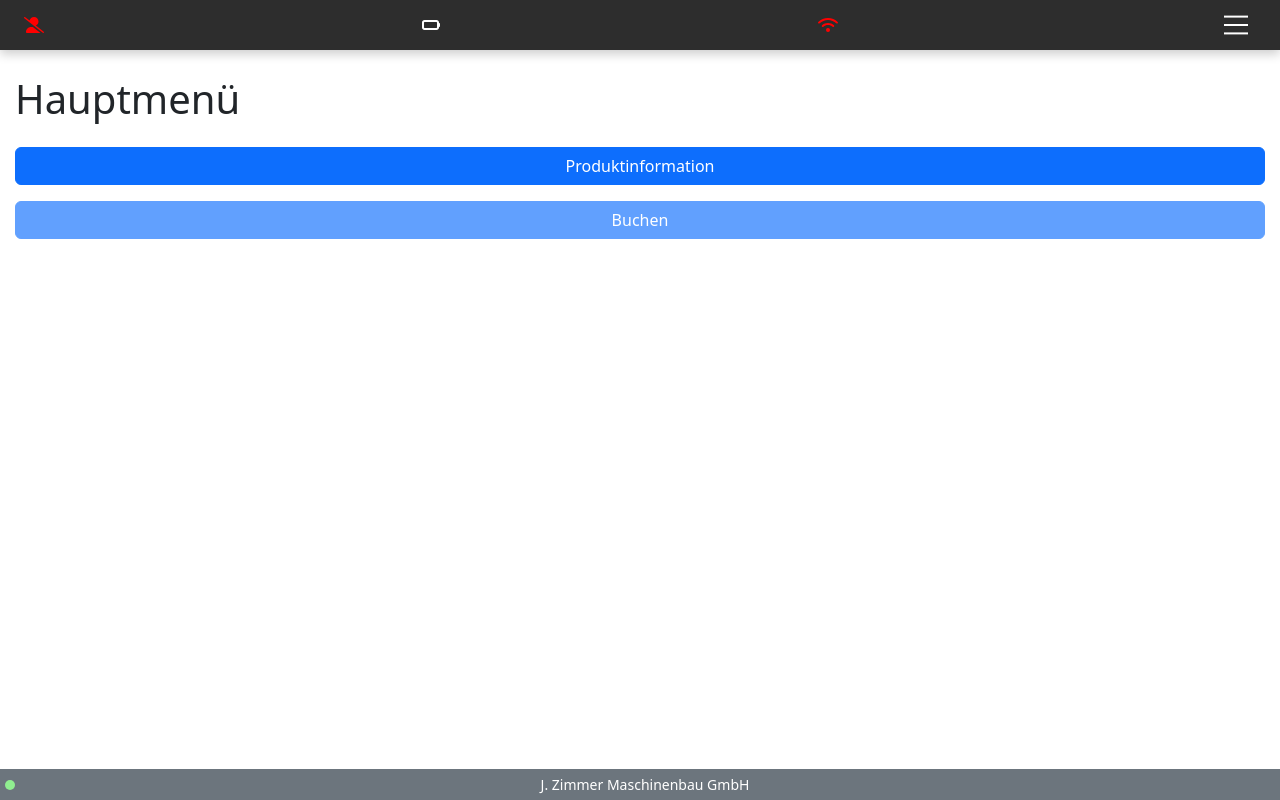
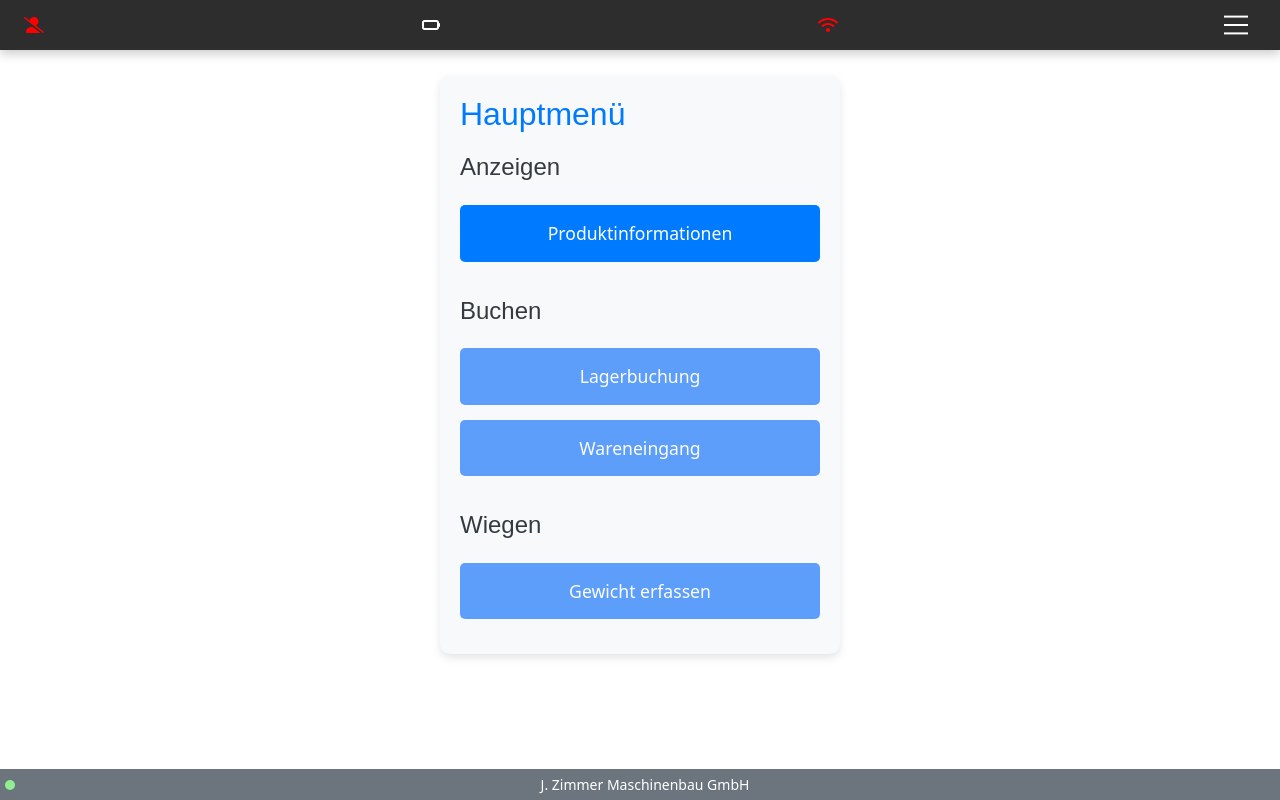
Before and after one commit to msickl/bdeserver, a Vue app in the folder frontend/: page / in a window 1280 px wide. Built offline with nearby package versions, Linux system fonts and the light colour scheme; no server answers.

Commit message:
MS: revitalized

```diff
--- a/frontend/src/App.vue
+++ b/frontend/src/App.vue
@@ -1,7 +1,7 @@
 <template>
   <div id="app">
-    <TopbarComponent :showSidebar="showSidebar" @toggleSidebar="toggleSidebar" />
-    <SidebarComponent :showSidebar="showSidebar" @login="login"/>
+    <TopbarComponent />
+    <SidebarComponent />
 
     <MenuComponent />
 
@@ -67,16 +67,6 @@ const notificationModalStore = useNotificationModalStore();
 onMounted(() => {
   wsStore.initializeWebSocket("ws://127.0.0.1:8080/ws");
 });
-
-
-const showSidebar = ref(false);
-const toggleSidebar = () => {
-  showSidebar.value = !showSidebar.value;
-};
-
-const login = () => {
-  console.log('login');
-}
 
 </script>
 
--- a/frontend/src/components/Menu/ProductInfoComponent.vue
+++ b/frontend/src/components/Menu/ProductInfoComponent.vue
@@ -1,5 +1,5 @@
 <template>
-  <h3>Produktinformation</h3>
+  <h3 class="title">Produktinformation</h3>
   <div v-if="data?.id" class="value">
     <label class="label-small-gray">Artikelnummer</label>
     <div>{{ data.id }}</div>
@@ -39,6 +39,27 @@
     <label class="label-small-gray">Einheit</label>
     <div>{{ data.unitdesc }}</div>
   </div>
+
+  <h2 class="subheading">Lagerinformation</h2>
+  <div class="value">
+    <label class="label-small-gray">Bestand</label>
+    <div>0</div>
+  </div>
+
+  <div class="value">
+    <label class="label-small-gray">Reserviert</label>
+    <div>0</div>
+  </div>
+
+  <div class="value">
+    <label class="label-small-gray">Bestellt</label>
+    <div>0</div>
+  </div>
+
+  <div class="value">
+    <label class="label-small-gray">in Produktion</label>
+    <div>0</div>
+  </div>
 </template>
 
 <script setup>
@@ -49,3 +70,19 @@ defineProps({
   }
 });
 </script>
+
+<style scoped>
+  .title {
+    font-family: 'Arial', sans-serif;
+    font-size: 2rem;
+    color: #007bff;
+    margin-bottom: 20px;
+  }
+
+  .subheading {
+    font-family: 'Arial', sans-serif;
+    font-size: 1.5rem;
+    color: #343a40;
+    margin-top: 20px;
+  }
+</style>
--- a/frontend/src/components/Menu/UserInfo.vue
+++ b/frontend/src/components/Menu/UserInfo.vue
@@ -1,16 +1,15 @@
 <template>
-  <div v-if="user.employeeId" class="value">
+  <div v-if="store.user.employeeId" class="value">
     <label class="label-small-gray">Personalnummer</label>
-    <div style="font-weight: bold;">{{ user.employeeId }}</div>
+    <div style="font-weight: bold;">{{ store.user.employeeId }}</div>
   </div>
-  <div v-if="user.employeeId" class="value">
+  <div v-if="store.user.employeeId" class="value">
     <label class="label-small-gray">Name</label>
-    <div>{{ user.lastName }} {{ user.firstName }}</div>
+    <div>{{ store.user.lastName }} {{ store.user.firstName }}</div>
   </div>
 </template>
 
 <script setup>
-defineProps({
-  user: Object
-});
+import { useCredentialStore } from '@/stores/useCredentialStore';
+const store = useCredentialStore();
 </script>
--- a/frontend/src/components/MenuComponent.vue
+++ b/frontend/src/components/MenuComponent.vue
@@ -2,14 +2,25 @@
   <div>
     <!-- Menu 1 -->
     <div v-if="menu.current === 1" class="menu">
-      <h1>Hauptmenü</h1>
-      <div>
-        <button @click="newProductInfo" class="btn btn-primary mt-3 w-100">Produktinformation</button>
-        <br />
-        <button :disabled="!creds.isLoggedIn" @click="newStockBooking" class="btn btn-primary mt-3 w-100">Buchen</button>
+      <h1 class="menu-title">Hauptmenü</h1>
+      <div class="menu-content">
+        <h2 class="menu-subheading">Anzeigen</h2>
+        <div class="spacer"></div>
+        <button @click="newProductInfo" class="btn btn-primary w-100 menu-btn">Produktinformationen</button>
+        <div class="spacer"></div>
+        <h2 class="menu-subheading">Buchen</h2>
+        <div class="spacer"></div>
+        <button :disabled="!creds.isLoggedIn" @click="newStockBooking" class="btn btn-primary w-100 menu-btn">Lagerbuchung</button>
+         <div class="spacer"></div>
+        <button :disabled="true" class="btn btn-primary w-100 menu-btn disabled-btn">Wareneingang</button>
+        <div class="spacer"></div>
+        <h2 class="menu-subheading">Wiegen</h2>
+        <div class="spacer"></div>
+        <button :disabled="true" class="btn btn-primary w-100 menu-btn disabled-btn">Gewicht erfassen</button>
+        <div class="spacer"></div>
+
       </div>
     </div>
-
     <!-- Menu 2 -->
     <div v-if="menu.current === 2" class="menu">
       <ProductInfoComponent
@@ -86,9 +97,55 @@ watch(
 );
 </script>
 
+<style scoped>
+  .menu {
+    background-color: #f8f9fa;
+    border-radius: 10px;
+    padding: 20px;
+    box-shadow: 0 4px 8px rgba(0, 0, 0, 0.1);
+    max-width: 400px;
+    margin: auto;
+    text-align: left;
+  }
 
-<style scoped>
-.menu {
-  text-align: left;
-}
+  .menu-title {
+    font-family: 'Arial', sans-serif;
+    font-size: 2rem;
+    color: #007bff;
+    margin-bottom: 20px;
+  }
+
+  .menu-subheading {
+    font-family: 'Arial', sans-serif;
+    font-size: 1.5rem;
+    color: #343a40;
+    margin-top: 20px;
+  }
+
+  .menu-btn {
+    background-color: #007bff;
+    border: none;
+    padding: 15px;
+    font-size: 1.1rem;
+    color: white;
+    transition: background-color 0.3s ease;
+    border-radius: 5px;
+  }
+
+  .menu-btn:hover {
+    background-color: #0056b3;
+  }
+
+  .disabled-btn {
+    background-color: #6c757d;
+    cursor: not-allowed;
+  }
+
+  .menu-content {
+    margin-top: 20px;
+  }
+
+  .spacer {
+    height: 15px;
+  }
 </style>
--- a/frontend/src/components/SidebarComponent.vue
+++ b/frontend/src/components/SidebarComponent.vue
@@ -1,13 +1,13 @@
 <template>
-  <div :class="['sidebar', { 'sidebar-show': showSidebar }]">
+  <div :class="['sidebar', { 'sidebar-show': menu.isSidebarEnabled }]">
     <div class="sidebar-content">
-      <h4 class="text-center text-dark mb-4">Welcome</h4>
+      <h4 class="text-left text-dark mb-4 welcome">Welcome</h4>
       <ul class="nav flex-column">
         <!-- Login Form -->
         <div class="p-3 bg-light rounded mt-2 login-form animate__animated animate__slideInDown">
           <div class="form-group mb-2">
             <label for="personalnummer" class="text-dark">Personalnummer</label>
-            <input type="text" class="form-control" id="personalnummer" v-model="credentialStore.user.employeeId">
+            <input type="number" class="form-control" id="personalnummer" v-model="credentialStore.user.employeeId">
             <div v-if="credentialStore.user" class="value">
               <label class="label-small-gray">Name</label>
               <div>{{ credentialStore.user.lastName }} {{ credentialStore.user.firstName }}</div>
@@ -15,7 +15,7 @@
           </div>
           <div class="form-group mb-2">
             <label for="lagernummer" class="text-dark">Lagernummer</label>
-            <input type="text" class="form-control" id="lagernummer" v-model="credentialStore.stock.id">
+            <input type="number" class="form-control" id="lagernummer" v-model="credentialStore.stock.id">
           </div>
           <div v-if="credentialStore.user" class="value">
               <label class="label-small-gray">Name</label>
@@ -23,7 +23,7 @@
             </div>
           <div class="form-group mb-3">
             <label for="lagerort" class="text-dark">Lagerort</label>
-            <input type="text" class="form-control" id="lagerort" v-model="credentialStore.stock.locationid">
+            <input type="number" class="form-control" id="lagerort" v-model="credentialStore.stock.locationid">
           </div>
           <div v-if="credentialStore.user" class="value">
               <label class="label-small-gray">Name</label>
@@ -51,27 +51,28 @@
           </div>
           <button v-if="!credentialStore.isLoggedIn" @click="handleLogin" class="btn btn-primary mt-3 w-100">Login</button>
           <button v-if="credentialStore.isLoggedIn" class="btn btn-secondary mt-3 w-100" @click="handleLogout">Logout</button>
-          <!-- Schematic QR Code Icon -->
 
         </div>
       </ul>
+
+      <!-- About Section -->
+      <div class="sidebar-about">
+        <h5 class="text-left text-dark">About</h5>
+        <p class="text-left text-muted">© <span>{{ currentYear }}</span> J. Zimmer Maschinenbau GmbH. All rights reserved.</p>
+      </div>
     </div>
   </div>
 </template>
 
 <script setup>
-import { ref } from 'vue';
+import { ref, onMounted, onBeforeUnmount } from 'vue';
 import { useScanStore } from '@/stores/useScanStore';
 import { useCredentialStore } from '../stores/useCredentialStore';
+import { useMenuStore } from '../stores/useMenuStore';
 
 const credentialStore = useCredentialStore();
-const EmployeeId = ref('');
-const StockId = ref('');
-const StockLocationId = ref('');
-
-const props = defineProps({
-  showSidebar: Boolean
-});
+const menu = useMenuStore();
+const currentYear = ref(new Date().getFullYear());
 
 async function handleQRLogin()
 {
@@ -85,30 +86,51 @@ async function handleQRLogin()
     credentialStore.user.employeeId = data.user.employeeid;
     credentialStore.stock.id = data.stock.id;
     credentialStore.stock.locationid = data.stock.locationid;
-    const res = await credentialStore.login();
-    if(!res)
-    {
-      alert('can not login');
-    }
+
+    handleLogin();
+  } else {
+    alert('ungültige anmeldeinformationen');
   }
 }
 
 async function handleLogin()
 {
-  await credentialStore.login();
+  const res = await credentialStore.login();
+  if(res)
+  {
+    menu.hideSidebar();
+  } else {
+    alert('ungültige zugangsdaten');
+  }
 }
 
 function handleLogout()
 {
   credentialStore.logout();
 }
+
+const handleEnter = async (event) => {
+  if (event.key === 'Enter') {
+    handleLogin();
+  }
+};
+
+onMounted(() => {
+  document.addEventListener('keydown', handleEnter);
+});
+
+onBeforeUnmount(() => {
+  document.removeEventListener('keydown', handleEnter);
+});
+
+
 </script>
 
 <style scoped>
 .sidebar {
   position: fixed;
   top: 0;
-  left: -100%; /* Initially hidden off the left side */
+  left: -100%;
   width: 100%;
   height: 100%;
   background: linear-gradient(135deg, #f0f0f0, #adb5bd); /* Lighter gradient background */
@@ -142,4 +164,15 @@ function handleLogout()
 .sidebar .nav-link:focus {
   outline: none;
 }
+.sidebar-about {
+  margin-top: auto;
+  position: absolute;
+  bottom: 50px;
+  height: 70px;
+  padding:5px;
+  font-size: 8pt;
+}
+ .welcome {
+    margin-top: 60px;
+  }
 </style>
--- a/frontend/src/components/TopbarComponent.vue
+++ b/frontend/src/components/TopbarComponent.vue
@@ -4,21 +4,21 @@
     <font-awesome-icon :icon="batteryIcon" />
     <font-awesome-icon :icon="wifiIcon" :style="wifiStyle" />
 
-    <div class="beacon-button" @click="handleToggleSidebar">
+    <div class="beacon-button" @click="menu.toggleSidebar">
       <svg viewBox="0 0 100 100" width="40" height="40">
         <path
           class="line top"
-          :class="{ active: showSidebar }"
+          :class="{ active: menu.isSidebarEnabled }"
           d="M 20,29 H 80"
         />
         <path
           class="line middle"
-          :class="{ active: showSidebar }"
+          :class="{ active: menu.isSidebarEnabled }"
           d="M 20,50 H 80"
         />
         <path
           class="line bottom"
-          :class="{ active: showSidebar }"
+          :class="{ active: menu.isSidebarEnabled }"
           d="M 20,71 H 80"
         />
       </svg>
@@ -33,21 +33,13 @@ import { library } from '@fortawesome/fontawesome-svg-core';
 import { FontAwesomeIcon } from '@fortawesome/vue-fontawesome';
 import { useWebSocketStore } from '../stores/websocket';
 import { useCredentialStore } from '../stores/useCredentialStore';
+import { useMenuStore } from '../stores/useMenuStore';
 
 library.add(faBatteryFull, faBatteryThreeQuarters, faBatteryHalf, faBatteryEmpty, faWifi, faUserLarge, faUserLargeSlash);
 
 const store = useWebSocketStore();
 const creds = useCredentialStore();
-
-const props = defineProps({
-  showSidebar: Boolean,
-});
-
-const emit = defineEmits(['toggleSidebar']);
-
-const handleToggleSidebar = () => {
-  emit('toggleSidebar');
-};
+const menu = useMenuStore();
 
 const batteryInfo = ref(0);
 const wlanInfo = ref(0);
--- /dev/null
+++ b/frontend/src/stores/useMenuStore.ts
@@ -0,0 +1,22 @@
+import { defineStore } from 'pinia';
+
+export const useMenuStore = defineStore('menuStore', {
+    state: () => ({
+        isSidebarEnabled: false
+    }),
+
+    actions: {
+        showSidebar()
+        {
+            this.isSidebarEnabled = true;
+        },
+        hideSidebar()
+        {
+            this.isSidebarEnabled = false;
+        },
+        toggleSidebar()
+        {
+            this.isSidebarEnabled = !this.isSidebarEnabled;
+        }
+    }
+});
```
Also changed, not shown: frontend/src/components/Menu/Booking.vue (+9 -5 lines), frontend/src/components/Menu/ItemInfo.vue (+9 -3 lines), frontend/src/components/Menu/StockInfo.vue (+7 -8 lines).
